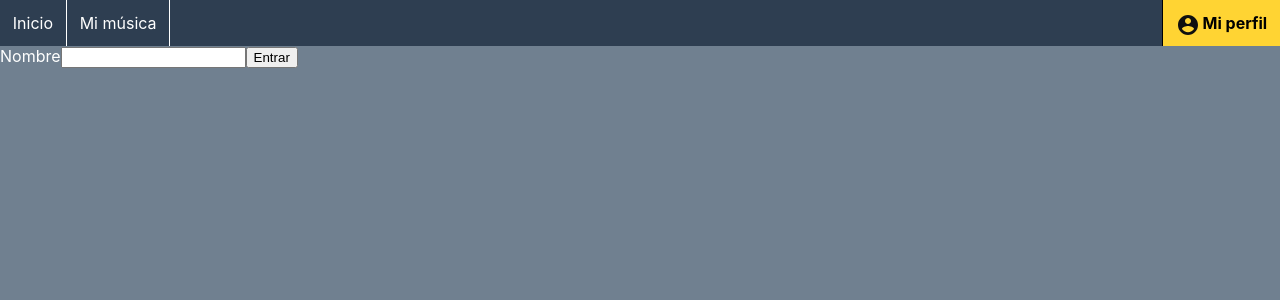
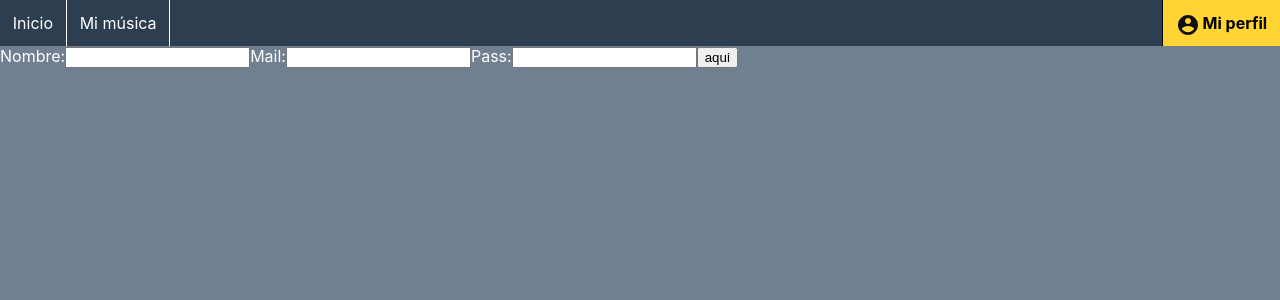
Before and after one commit to TrainingIT-REACT/practica-final-curso-ruthSeoane, a React (Create React App) app: page /login in a window 1280 px wide. Shown: the top 300 px of the page. Built offline with nearby package versions, Linux system fonts and the light colour scheme.

Commit message:
Añadido el store

```diff
--- a/package.json
+++ b/package.json
@@ -6,6 +6,7 @@
     "@material-ui/core": "^4.9.2",
     "react": "^16.7.0",
     "react-dom": "^16.7.0",
+    "react-redux": "^7.1.3",
     "react-router-dom": "^5.1.2",
     "react-scripts": "2.1.3",
     "reactstrap": "^8.4.1",
--- a/src/App/App.js
+++ b/src/App/App.js
@@ -1,4 +1,5 @@
 import React, { Component } from 'react';
+import { Provider } from "react-redux";
 
 //Mis componentes
 import Loader from './Loader/Loader';
@@ -6,6 +7,9 @@ import Loader from './Loader/Loader';
 // Css
 import './App.css';
 import './navBar/NavBar.css';
+
+// Store
+import store from './store/Store';
 
 //Lazy
 const NavBar = React.lazy(()=>import('./navBar/NavBar'));
@@ -15,9 +19,11 @@ class App extends Component {
   render() {
     return (
       <div className="App">
-        <React.Suspense fallback ={<Loader/>}>
-        <NavBar/>
-        </React.Suspense>
+        <Provider store={store}>
+          <React.Suspense fallback ={<Loader/>}>
+          <NavBar/>
+          </React.Suspense>
+        </Provider>
       </div>
     );
   }
--- a/src/App/navBar/BotonPerfil.js
+++ b/src/App/navBar/BotonPerfil.js
@@ -13,7 +13,6 @@ class BotonPerfil extends Component{
             return (
                 signedIn ? (
                     <div>&nbsp;&nbsp;&nbsp;&nbsp;&nbsp;&nbsp;&nbsp;{username}
-                    {console.log(username)}
                     </div>
                 ) : (
 
--- a/src/App/rutas/login/Login.js
+++ b/src/App/rutas/login/Login.js
@@ -4,19 +4,9 @@ import { Route, Redirect } from 'react-router-dom';
 
 
 import UserContext from "../../privateRoute/UserContext";
-
+import Update from "./Update";
 
 class Login extends React.Component{
-    constructor(props){
-
-        super(props);
-
-        //Referencias
-        this.inputName = React.createRef();
-
-    }
-
-
 
     componentDidMount() {
         document.getElementById("botonOrigen").classList.add("active");
@@ -29,7 +19,7 @@ class Login extends React.Component{
 
     render(){
         return <UserContext.Consumer>
-            {({ signedIn, updateUser }) => {
+            {({ signedIn }) => {
                 return <Route render={(props) =>
                     signedIn ? (
                         <Redirect to={{
@@ -40,14 +30,13 @@ class Login extends React.Component{
 
                         <div className="contentForm">
                             <div className="form">
-                            <label htmlFor="name">Nombre</label>
-                            <input id="name" type="text" ref={this.inputName}/>
-                                <button onClick={() => {updateUser(true, this.inputName.current.value)}}>Entrar</button>
+                                <Update/>
                             </div>
                         </div>
                     )
                 } />
             }}
+
         </UserContext.Consumer>;
     }
 }
--- /dev/null
+++ b/src/App/rutas/login/Update.js
@@ -0,0 +1,54 @@
+import React from 'react';
+import { connect } from "react-redux";
+
+// Action creators
+import { updateName, updateMail, updatePass } from '../../store/actions/UserAction';
+import UserContext from "../../privateRoute/UserContext";
+
+
+const Update = ({ updateName, updateMail, updatePass }) => {
+  const inputName = React.createRef();
+  const inputMail = React.createRef();
+  const inputPass = React.createRef();
+
+  const onSubmit = (e) => {
+    e.preventDefault();
+    updateName(inputName.current.value);
+    inputName.current.value = '';
+
+    updateMail(inputMail.current.value);
+    inputMail.current.value = '';
+
+    updatePass(inputPass.current.value);
+    inputPass.current.value = '';
+    console.log("Entro");
+  }
+
+  return (
+<form onSubmit={onSubmit}>
+        <label htmlFor="name">Nombre:</label>
+        <input id="name" type="text" ref={inputName} />
+
+        <label htmlFor="mail">Mail:</label>
+        <input id="mail" type="text" ref={inputMail} />
+
+        <label htmlFor="pass">Pass:</label>
+        <input id="pass" type="password" ref={inputPass} />
+
+      <button type="submit">aqui</button>
+        {/* <button onClick={() => {updateUser(true, inputName.current.value)}}>Entrar</button> */}
+    </form>)
+
+}
+
+
+const mapDispatchToProps = (dispatch) => ({
+  updateName: (name) => dispatch(updateName(name)),
+  updateMail: (mail) => dispatch(updateMail(mail)),
+  updatePass: (pass) => dispatch(updatePass(pass)),
+});
+
+export default connect(
+  () => ({}),
+  mapDispatchToProps,
+)(Update);
--- /dev/null
+++ b/src/App/store/Store.js
@@ -0,0 +1,11 @@
+import { createStore, applyMiddleware } from "redux";
+
+// Reducers
+import UserReducer from './reducers/UserReducer';
+
+// Middlewares
+import Logger from './middlewares/Logger';
+
+export default createStore(UserReducer,
+  applyMiddleware(Logger)
+);
--- /dev/null
+++ b/src/App/store/actions/Types.js
@@ -0,0 +1,15 @@
+// Definimos la lista de acciones
+const actions = [
+    // Usuarios
+    "UPDATE_NAME",
+    "UPDATE_MAIL",
+    "UPDATE_PASS"
+  ];
+
+  // Las convertimos en un objeto
+  const actionTypes = {};
+  actions.forEach(action => {
+    actionTypes[action] = action;
+  });
+
+  export default actionTypes;
--- /dev/null
+++ b/src/App/store/actions/UserAction.js
@@ -0,0 +1,18 @@
+import types from './Types';
+
+export const updateName = (name) => ({
+  type: types.UPDATE_NAME,
+  name
+});
+
+
+export const updateMail = (mail) => ({
+    type: types.UPDATE_MAIL,
+    mail
+  });
+
+
+export const updatePass= (pass) => ({
+    type: types.UPDATE_PASS,
+    pass
+  });
--- /dev/null
+++ b/src/App/store/middlewares/Logger.js
@@ -0,0 +1,17 @@
+const logger = (store) => (next) => (action) => {
+    // Imprimimos la acción actual
+    console.log("Acción sobre el store: ", action);
+    // Continuamos el procesamiento y guardamos el resultado de next
+    const result = next(action);
+    // Imprimimos el siguiente estado. Al sesr un proceso síncrono
+    // puedes utilizar getState ya que en este punto se ha procesado
+    // la acción en los reducers
+    console.log("Nuevo estado: ", store.getState());
+    // Devolvemos el valor de next(action) para los siguientes
+    // middlewares. Si no retornamos next(action), los siguientes
+    // middlewares no tendrán las referencias a este, por lo que
+    // no se llegará a ejecutar.
+    return result;
+  };
+
+  export default logger;
--- /dev/null
+++ b/src/App/store/reducers/UserReducer.js
@@ -0,0 +1,30 @@
+import types from '../actions/Types';
+
+// Estado inicial
+const initialState = {
+    name: "",
+    mail: "",
+    pass: ""
+}
+
+// Implementamos el reducer
+const UserReducer = (state = initialState, action) => {
+  switch(action.type) {
+    case types.UPDATE_NAME:
+      return {
+        name: action.name
+      };
+    case types.UPDATE_MAIL:
+      return {
+        mail: action.mail
+      };
+    case types.UPDATE_PASS:
+      return {
+        pass: action.pass
+      };
+    default:
+      return state;
+  }
+}
+
+export default UserReducer;
```
Also changed, not shown: 1 other file (tests, documents, lock files or other folders).
